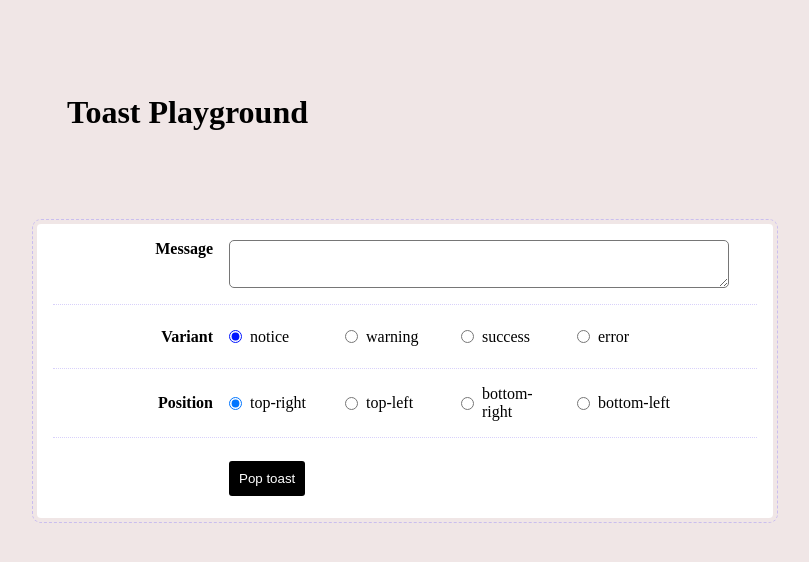
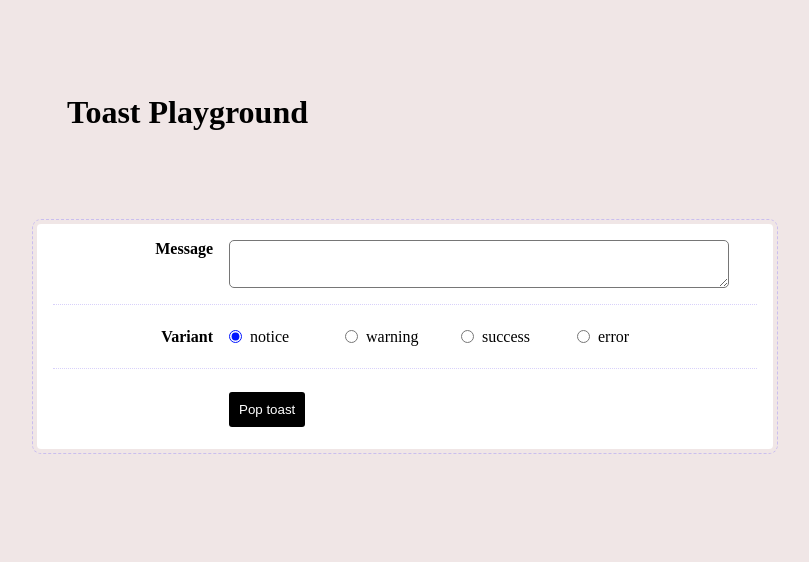
Before and after one commit to Genesispro-maker/french-toast, a React (Vite) app in the folder french-toast/: page / in a window 1280 px wide. Shown: the top 562 px of the page, without its empty margins (235-1044 px from the left). Built offline with nearby package versions, Linux system fonts and the light colour scheme.

Commit message:
Update toastPlayground.tsx

```diff
--- a/french-toast/src/playground/toastPlayground.tsx
+++ b/french-toast/src/playground/toastPlayground.tsx
@@ -7,13 +7,12 @@ import { useEscapeKey } from "../hooks/useEscape";
 
 
 const VARIANT_OPTIONS = ['notice', 'warning', 'success', 'error'] as const;
-const POSITION_OPTIONS = ["top-right", "top-left", "bottom-right" ,"bottom-left"] as const
+
 
 
 export function Playground(){
     const [message, setMessage] = useState<string>('')
     const [variant, setVariant] = useState<Toast["variant"]>(VARIANT_OPTIONS[0])
-    const [position, setPosition] = useState<Toast["position"]>(POSITION_OPTIONS[0])
 
     const textAreaRef = useRef<HTMLTextAreaElement | null>(null)
 
@@ -21,8 +20,8 @@ export function Playground(){
    const handleInput = () => {
     const textarea = textAreaRef.current;
     if (!textarea) return;
-    textarea.style.height = "auto"; // reset height
-    textarea.style.height = textarea.scrollHeight + "px"; // grow to fit content
+    textarea.style.height = "auto";
+    textarea.style.height = textarea.scrollHeight + "px";
   };
 
 
@@ -38,7 +37,7 @@ export function Playground(){
 
     function handleCreateToast(e: ChangeEvent){
       e.preventDefault()
-       createToast(message, variant, position)
+       createToast(message, variant)
        setMessage('')
        setVariant("notice")
     }
@@ -47,7 +46,7 @@ export function Playground(){
     useEffect(() => {
       function EnterKey(e: KeyboardEvent){
          if(e.key === "Enter"){
-            createToast(message, variant, position)
+            createToast(message, variant)
             setMessage('')
             setVariant("notice")
          }
@@ -58,7 +57,7 @@ export function Playground(){
       return () => {
         window.removeEventListener("keydown", EnterKey)
       }
-    }, [message, variant, createToast, position])
+    }, [message, variant, createToast])
 
    const handleEsc = useCallback(() => {
      setToasts([])
@@ -109,23 +108,6 @@ export function Playground(){
           </div>
         </div>
 
-       <div className={styles.row}>
-
-        <div className={styles.label}>Position</div>
-
-     <div className={`${styles.PositionWrapper} ${styles.inputWrapper}`}>
-        {POSITION_OPTIONS.map((positions) => {
-           const id = `position-${positions}`;
-          return (
-            <label htmlFor="position">
-              <input id={id} type="radio" name="position" value={positions} checked={positions === position} onChange={(e) => setPosition(e.target.value as Toast["position"])}/>
-              {positions}
-            </label>
-          )
-        })}
-        </div>
-        </div>
-
         <div className={styles.row}>
           <div className={styles.label} />
           <div
```
